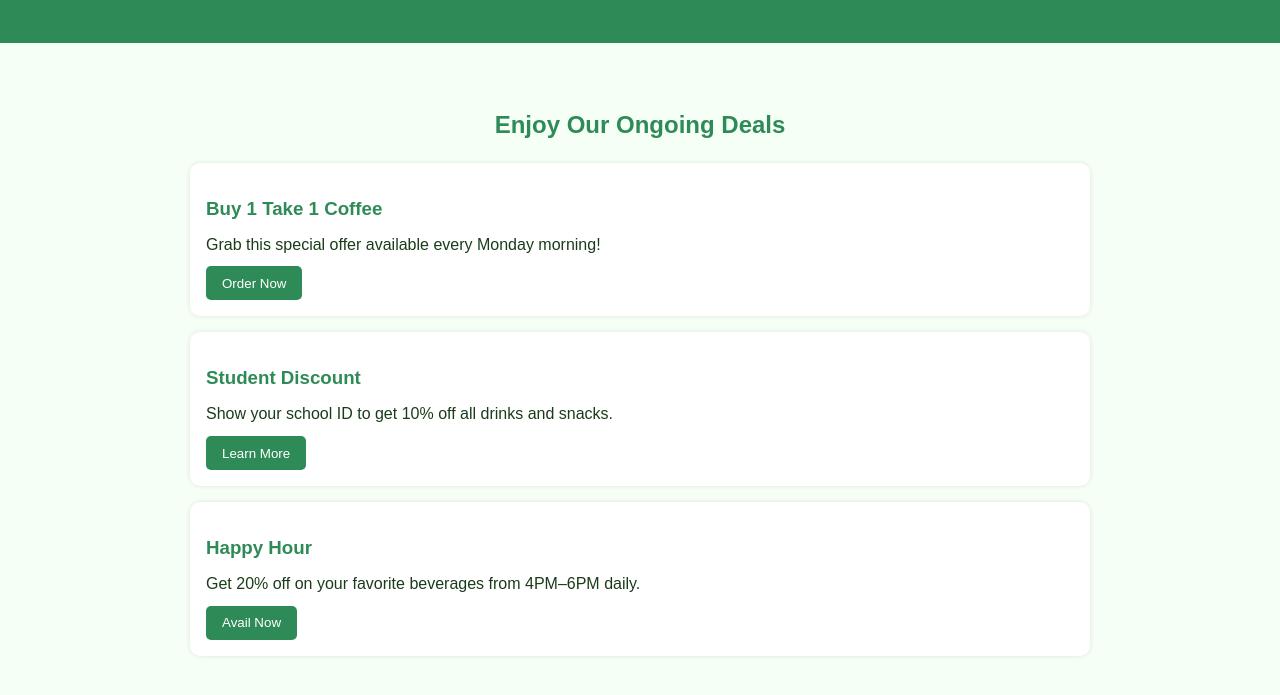
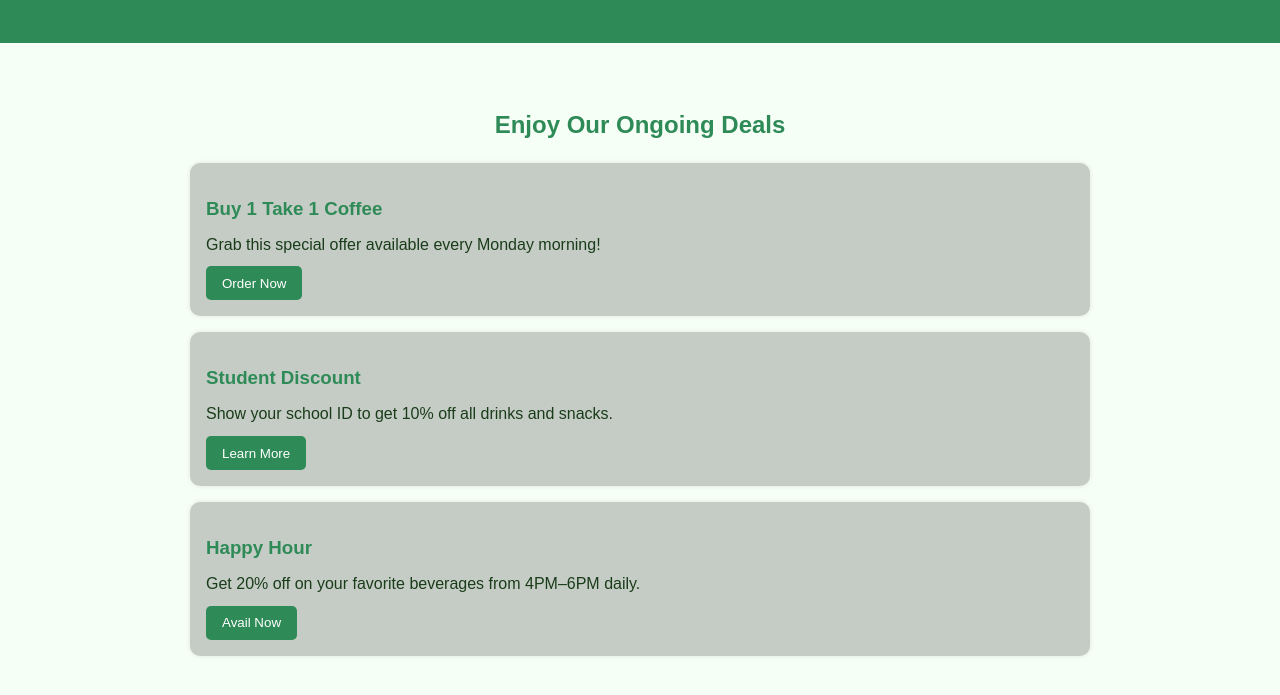
Before and after one commit to Bryle1/Community-Bar-Cafe-website, a plain HTML site: page specialpromo.html in a window 1280 px wide. Shown: the part 85-780 px from the top of the page. Drawn offline with Linux system fonts and the light colour scheme.

Commit message:
Update specialpromo.css

```diff
--- a/specialpromo.css
+++ b/specialpromo.css
@@ -26,7 +26,7 @@ body {
     }
 
     .promo {
-      background-color: white;
+      background-color: rgba(0,0,0,0.2);
       border-radius: 10px;
       padding: 1rem;
       margin-bottom: 1rem;
```
